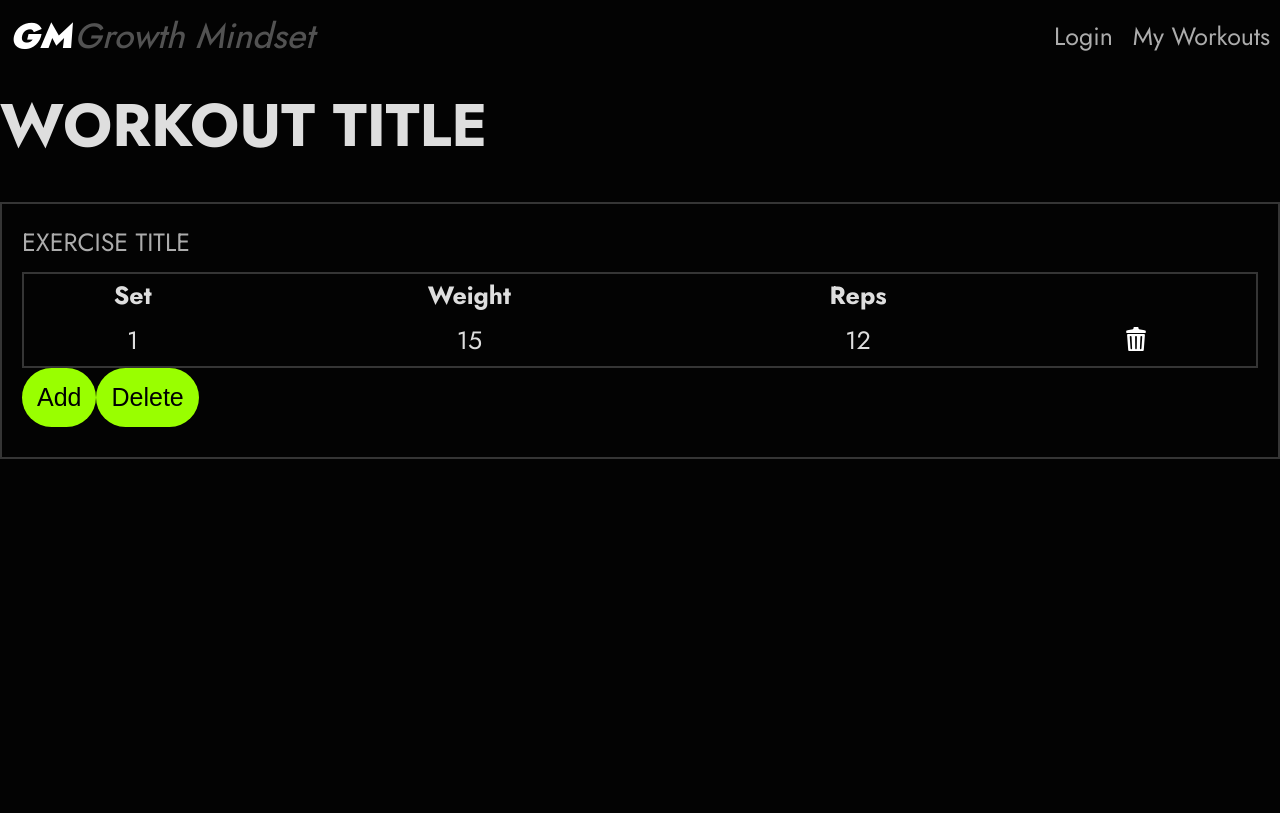
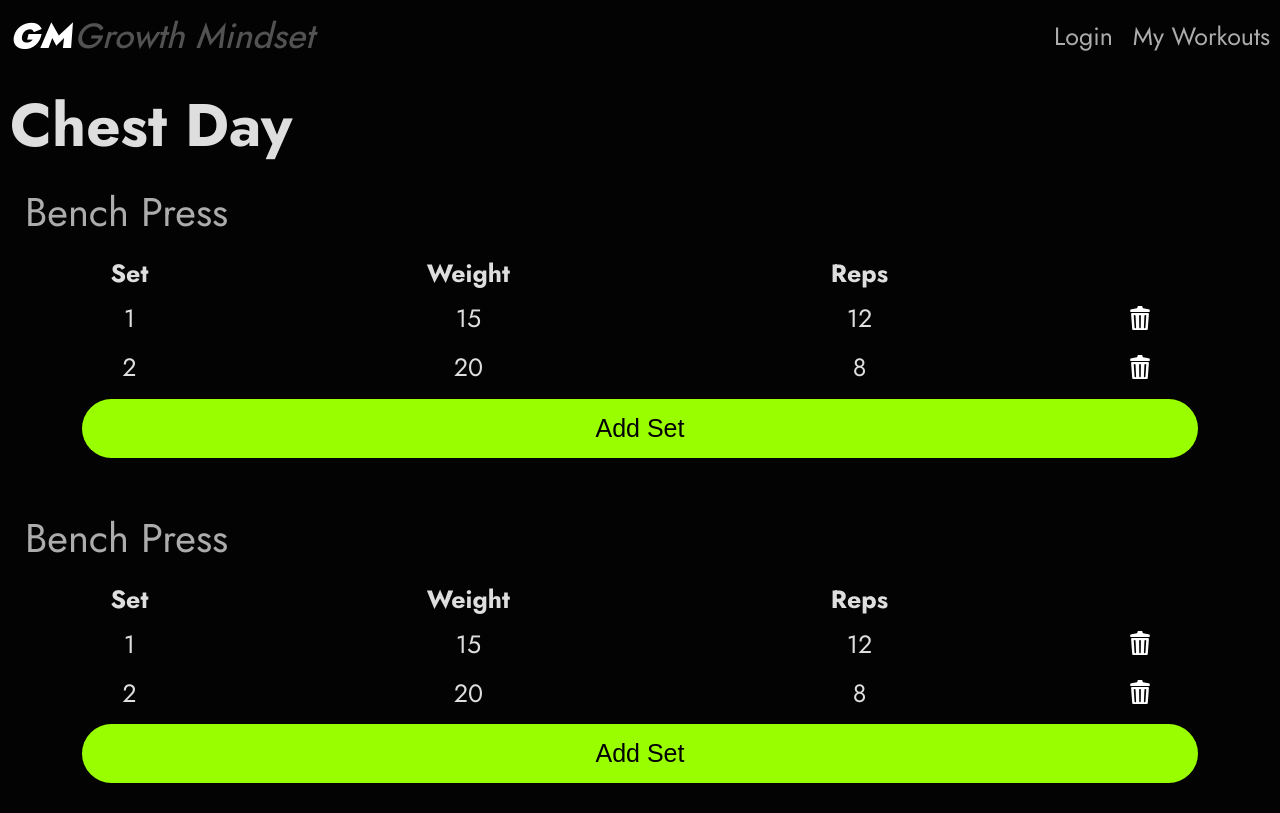
Before and after one commit to klevi43/GM, a React (Vite) app in the folder GM/: page /workouts/1 in a window 1280 px wide. Built offline with nearby package versions, Linux system fonts and the light colour scheme.

Commit message:
MYEXERCISES resized add set button. Changed fonts even more.

```diff
--- a/GM/src/index.css
+++ b/GM/src/index.css
@@ -130,6 +130,10 @@ p {
 .heading {
   font-size: 5rem;
   line-height: 1.2;
+}
+
+.heading__workout {
+  margin-left: 1rem;
 }
 
 .heading--dark {
@@ -302,10 +306,19 @@ input {
   width: 100%;
 }
 
-.table-row {
-  display: grid;
-  grid-template-columns: 1fr 1fr 1fr;
+.table__container {
+  margin: 0;
 }
+.table__btn-container {
+  display: flex;
+  justify-content: center;
+}
+
+.table__exercise {
+  font-size: 4rem;
+  margin-left: 0.5rem;
+}
+
 .table__item {
   text-align: center;
 }
@@ -315,7 +328,13 @@ input {
 .table__column-value {
   font-size: 2.5rem;
 }
-
+.table__btn {
+  margin-top: 0.5rem;
+  width: 90%;
+}
+.table--underline {
+  border-bottom: 1px solid var(--color-box-outline);
+}
 /* Workouts */
 .workout__container {
   margin: 0;
--- a/GM/src/pages/MyExercises.tsx
+++ b/GM/src/pages/MyExercises.tsx
@@ -6,14 +6,14 @@ const MyExercises = () => {
     <>
       <Nav />
       <header className="nav__offset">
-        <h1 className="heading">WORKOUT TITLE</h1>
+        <h1 className="heading heading__workout">Chest Day</h1>
       </header>
-      <div className="container outline">
+      <div className="container table__container ">
         <div className="">
-          <h2 className="subheading">EXERCISE TITLE</h2>
+          <h2 className="subheading table__exercise">Bench Press</h2>
         </div>
         <div className="">
-          <table className="outline table">
+          <table className="table">
             <tr className="">
               <th className="table__column-heading">Set</th>
               <th className="table__column-heading">Weight</th>
@@ -30,11 +30,58 @@ const MyExercises = () => {
                 </button>
               </td>
             </tr>
+            <tr>
+              <td className="table__item table__column-value">2</td>
+              <td className="table__item table__column-value">20</td>
+              <td className="table__item table__column-value">8</td>
+              <td className="table__item">
+                <button>
+                  <img className="trash-icon" src={TrashCan} alt="" />
+                </button>
+              </td>
+            </tr>
           </table>
         </div>
-        <div>
-          <button className="btn btn--primary">Add</button>
-          <button className="btn btn--primary">Delete</button>
+        <div className="table__btn-container">
+          <button className="btn btn--primary table__btn">Add Set</button>
+        </div>
+      </div>
+      <div className="container table__container ">
+        <div className="">
+          <h2 className="subheading table__exercise">Bench Press</h2>
+        </div>
+        <div className="">
+          <table className="table">
+            <tr className="">
+              <th className="table__column-heading">Set</th>
+              <th className="table__column-heading">Weight</th>
+              <th className="table__column-heading">Reps</th>
+              <th></th>
+            </tr>
+            <tr className="table--underline">
+              <td className="table__item table__column-value">1</td>
+              <td className="table__item table__column-value">15</td>
+              <td className="table__item table__column-value">12</td>
+              <td className="table__item">
+                <button>
+                  <img className="trash-icon" src={TrashCan} alt="" />
+                </button>
+              </td>
+            </tr>
+            <tr className="">
+              <td className="table__item table__column-value">2</td>
+              <td className="table__item table__column-value">20</td>
+              <td className="table__item table__column-value">8</td>
+              <td className="table__item">
+                <button>
+                  <img className="trash-icon" src={TrashCan} alt="" />
+                </button>
+              </td>
+            </tr>
+          </table>
+        </div>
+        <div className="table__btn-container">
+          <button className="btn btn--primary table__btn">Add Set</button>
         </div>
       </div>
     </>
```
